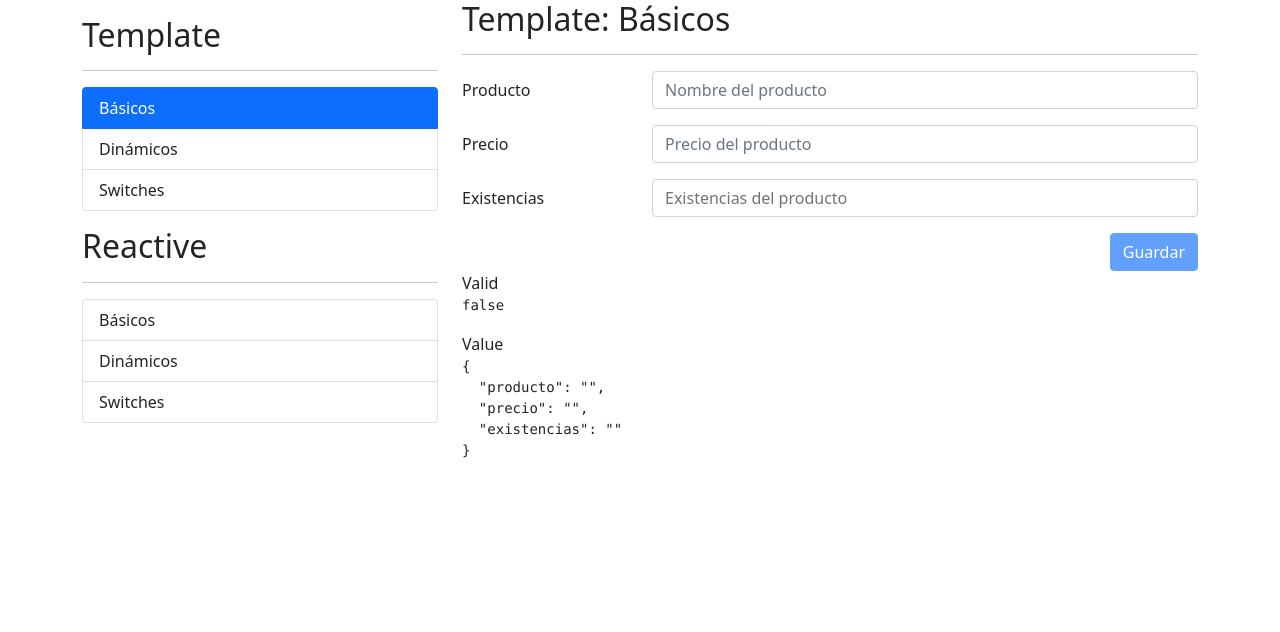
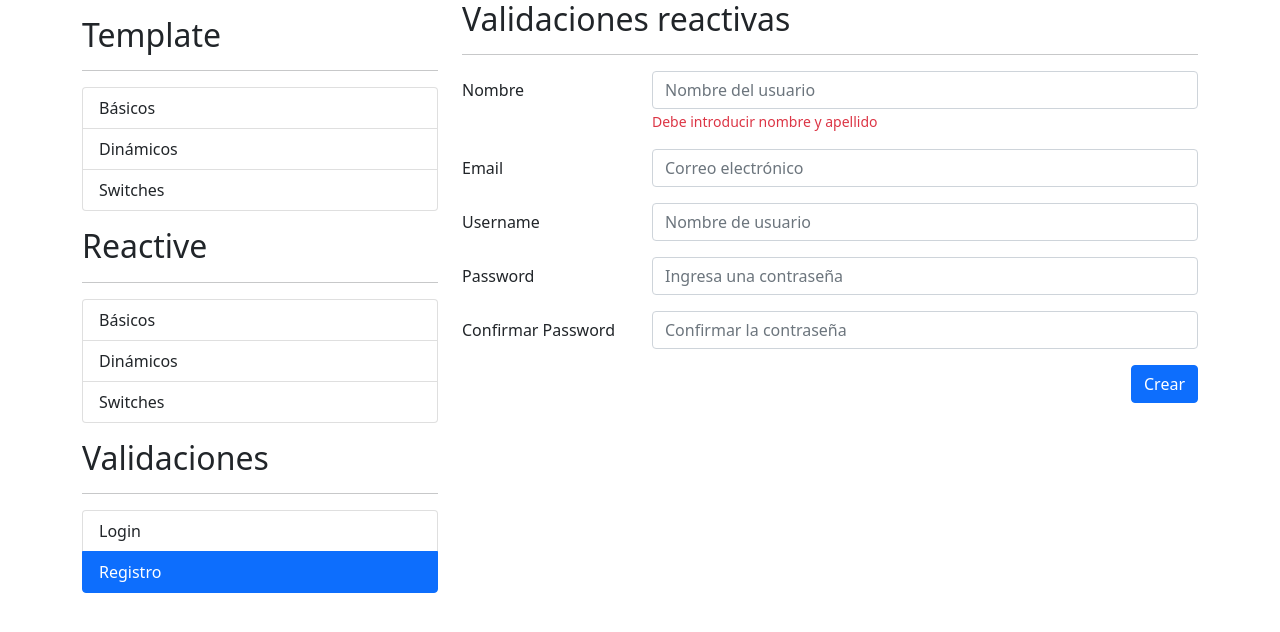
Before and after one commit to Ton-IO-S3r/angular_forms_tutorial, an Angular app: page /auth/registro in a window 1280 px wide. Before the commit this address led to /template/basicos. Shown: the top 632 px of the page. Built offline with nearby package versions, Linux system fonts and the light colour scheme.

Commit message:
Add auth module and components for login and sign up

```diff
--- a/src/app/app-routing.module.ts
+++ b/src/app/app-routing.module.ts
@@ -11,6 +11,10 @@ const routes: Routes = [
     loadChildren: () => import('./template/template.module').then( m => m.TemplateModule)
   },
   {
+    path: 'auth',
+    loadChildren: () => import('./auth/auth.module').then( m => m.AuthModule)
+  },
+  {
     path:'**',
     redirectTo:'template'
   }
--- /dev/null
+++ b/src/app/auth/pages/login/login.component.html
@@ -0,0 +1 @@
+<p>login works!</p>
--- /dev/null
+++ b/src/app/auth/pages/login/login.component.ts
@@ -0,0 +1,15 @@
+import { Component, OnInit } from '@angular/core';
+
+@Component({
+  selector: 'app-login',
+  templateUrl: './login.component.html',
+  styleUrls: ['./login.component.css']
+})
+export class LoginComponent implements OnInit {
+
+  constructor() { }
+
+  ngOnInit(): void {
+  }
+
+}
--- /dev/null
+++ b/src/app/auth/pages/registro/registro.component.html
@@ -0,0 +1,51 @@
+<h2>Validaciones reactivas</h2>
+<hr>
+
+<div class="row">
+  <div class="col">
+    <form autocomplete="off">
+      <!-- Nombre -->
+      <div class="row mb-3">
+        <label class="col-sm-3 col-form-label">Nombre</label>
+        <div class="col-sm-9">
+          <input type="text" class="form-control" placeholder="Nombre del usuario">
+          <span class="form-text text-danger">Debe introducir nombre y apellido</span>
+        </div>
+      </div>
+      <!-- Email -->
+      <div class="row mb-3">
+        <label class="col-sm-3 col-form-label">Email</label>
+        <div class="col-sm-9">
+          <input type="email" class="form-control" placeholder="Correo electrónico">
+        </div>
+      </div>
+      <!-- Username -->
+      <div class="row mb-3">
+        <label class="col-sm-3 col-form-label">Username</label>
+        <div class="col-sm-9">
+          <input type="text" class="form-control" placeholder="Nombre de usuario">
+        </div>
+      </div>
+      <!-- Password -->
+      <div class="row mb-3">
+        <label class="col-sm-3 col-form-label">Password</label>
+        <div class="col-sm-9">
+          <input type="password" class="form-control" placeholder="Ingresa una contraseña">
+        </div>
+      </div>
+      <!-- Confirmar Password -->
+      <div class="row mb-3">
+        <label class="col-sm-3 col-form-label">Confirmar Password</label>
+        <div class="col-sm-9">
+          <input type="password" class="form-control" placeholder="Confirmar la contraseña">
+        </div>
+      </div>
+
+      <div class="row">
+        <div class="col">
+          <button class="btn btn-primary float-end">Crear</button>
+        </div>
+      </div>
+    </form>
+  </div>
+</div>
--- /dev/null
+++ b/src/app/auth/pages/registro/registro.component.ts
@@ -0,0 +1,15 @@
+import { Component, OnInit } from '@angular/core';
+
+@Component({
+  selector: 'app-registro',
+  templateUrl: './registro.component.html',
+  styleUrls: ['./registro.component.css']
+})
+export class RegistroComponent implements OnInit {
+
+  constructor() { }
+
+  ngOnInit(): void {
+  }
+
+}
--- a/src/app/shared/sidemenu/sidemenu.component.html
+++ b/src/app/shared/sidemenu/sidemenu.component.html
@@ -15,3 +15,11 @@
   </li>
 
 </ul>
+<h2 class="my-3">Validaciones</h2>
+<hr>
+<ul class="list-group">
+  <li *ngFor="let item of authMenu" class="list-group-item " [routerLink]="item.ruta" routerLinkActive="active">
+    {{item.texto}}
+  </li>
+
+</ul>
--- a/src/app/shared/sidemenu/sidemenu.component.ts
+++ b/src/app/shared/sidemenu/sidemenu.component.ts
@@ -41,6 +41,17 @@ export class SidemenuComponent implements OnInit {
       ruta: 'reactive/switches'
     },
   ]
+
+  authMenu: MenuItem[] = [
+    {
+      texto: 'Login',
+      ruta: 'auth/login'
+    },
+    {
+      texto: 'Registro',
+      ruta: 'auth/registro'
+    },
+  ]
   constructor() { }
 
   ngOnInit(): void {
```
Also changed, not shown: src/app/auth/auth-routing.module.ts (added, +22 -0 lines), src/app/auth/auth.module.ts (added, +19 -0 lines), src/app/auth/pages/login/login.component.css (added), src/app/auth/pages/registro/registro.component.css (added).
